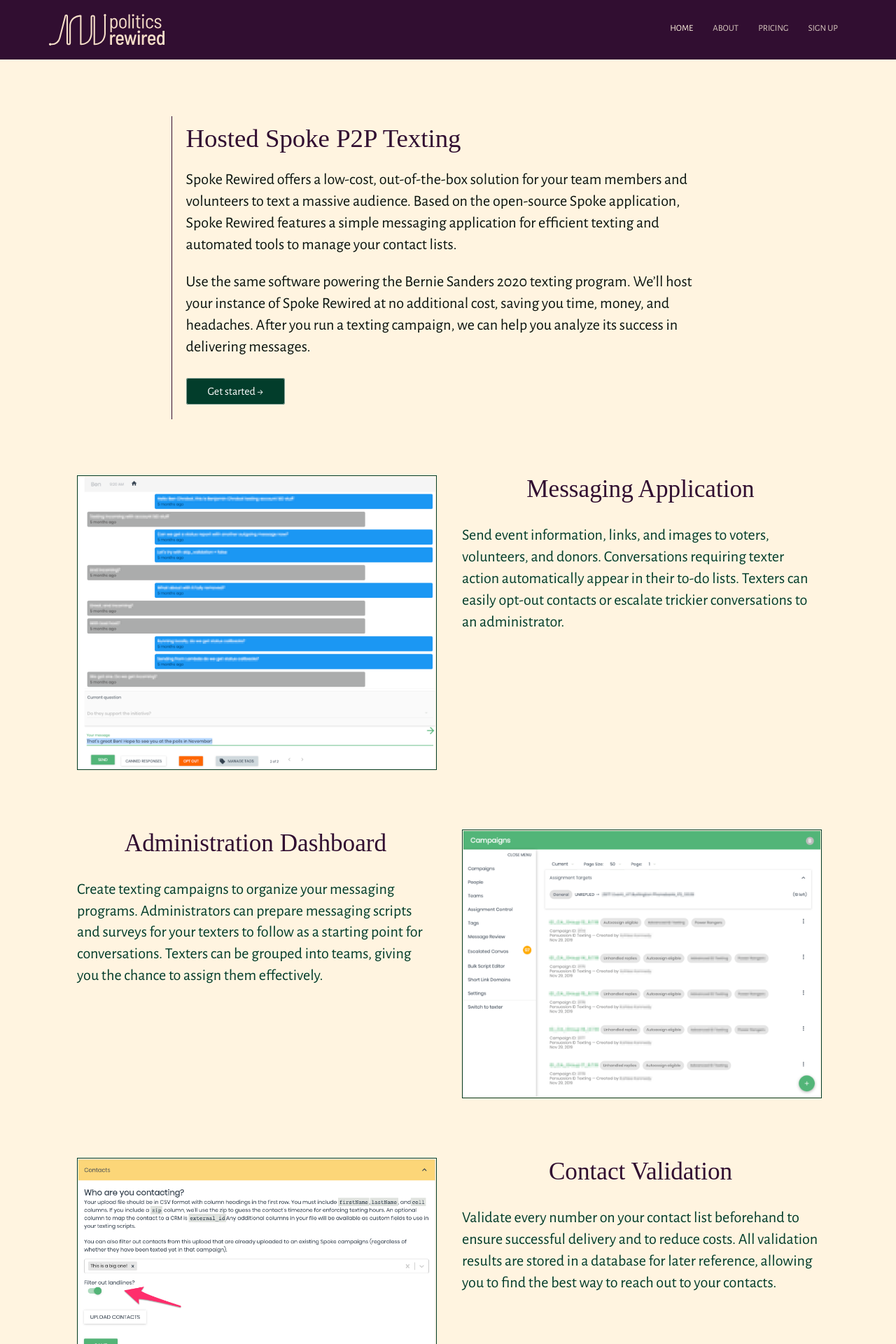
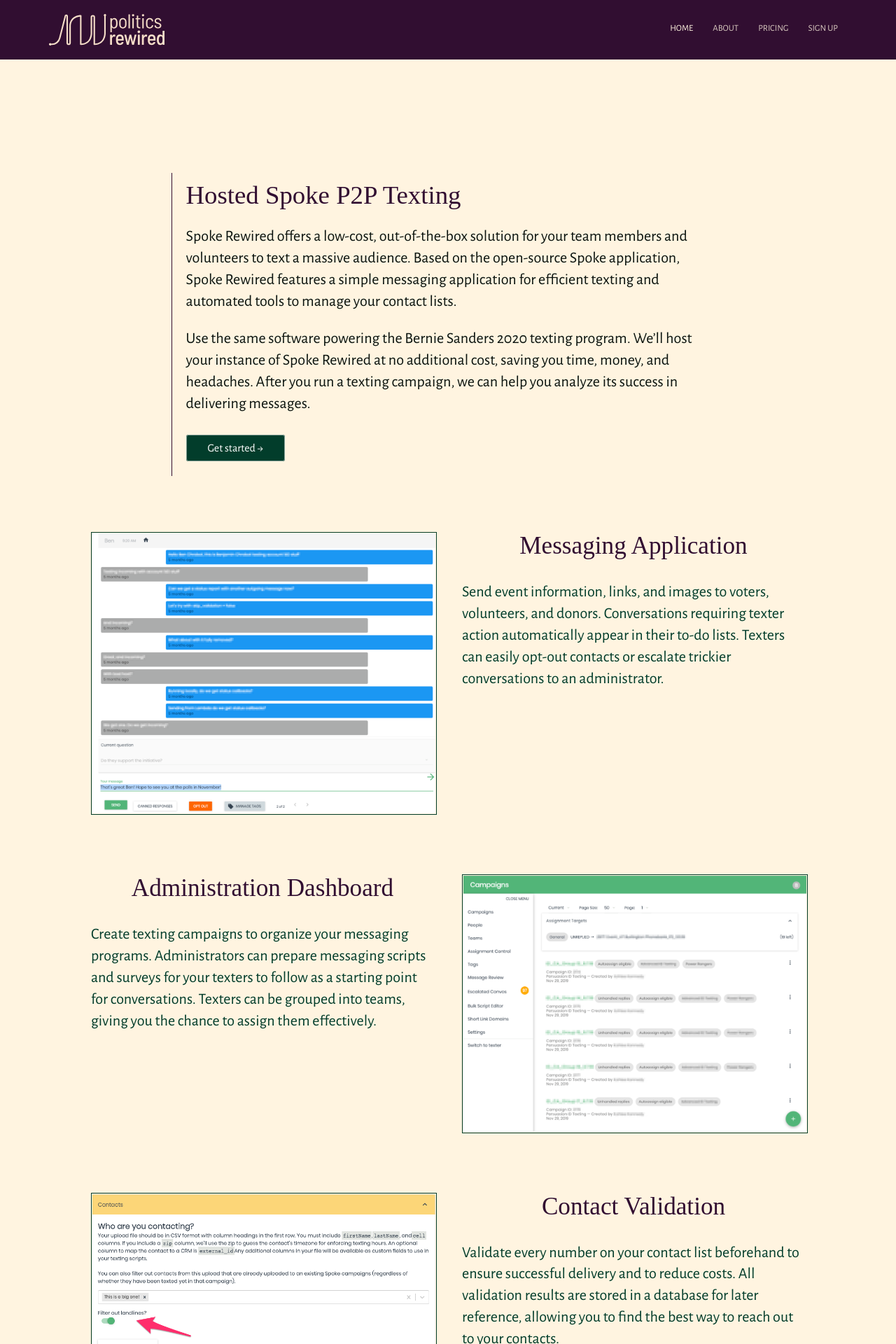
Before and after one commit to politics-rewired/politics-rewired.github.io, a Jekyll site: the page built from index.html, in a window 1280 px wide. Shown: the top 1920 px of the page at 70% size. Built offline with Jekyll 4.4.1, drawn with Linux system fonts in a browser that asks for light colours; some web fonts are replaced.

Commit message:
Adding 'page' wrapper to index.html

```diff
--- a/index.html
+++ b/index.html
@@ -20,6 +20,9 @@
     content: As you text your lists, Spoke Rewired calculates how many numbers you need to message your contact list. From there, it automatically provisions new numbers that match the locations your organization wants.
     image: proximity.jpg
 ---
+<div class="content">
+  <section class="page">
+    <div class="container {% if page.full_width %}max-container{% endif %}">
 
 <div class="heading-block">
   <h1>{{ page.override.heading }}</h1>
@@ -31,6 +34,7 @@
     <a href="/signup/">Get started &rarr;</a>
   </div>
 </div>
+
 
 {% for section in page.sections %}
 <section>
@@ -49,3 +53,6 @@
   </div>
 </section>
 {% endfor %}
+
+</div>
+</div>
```
